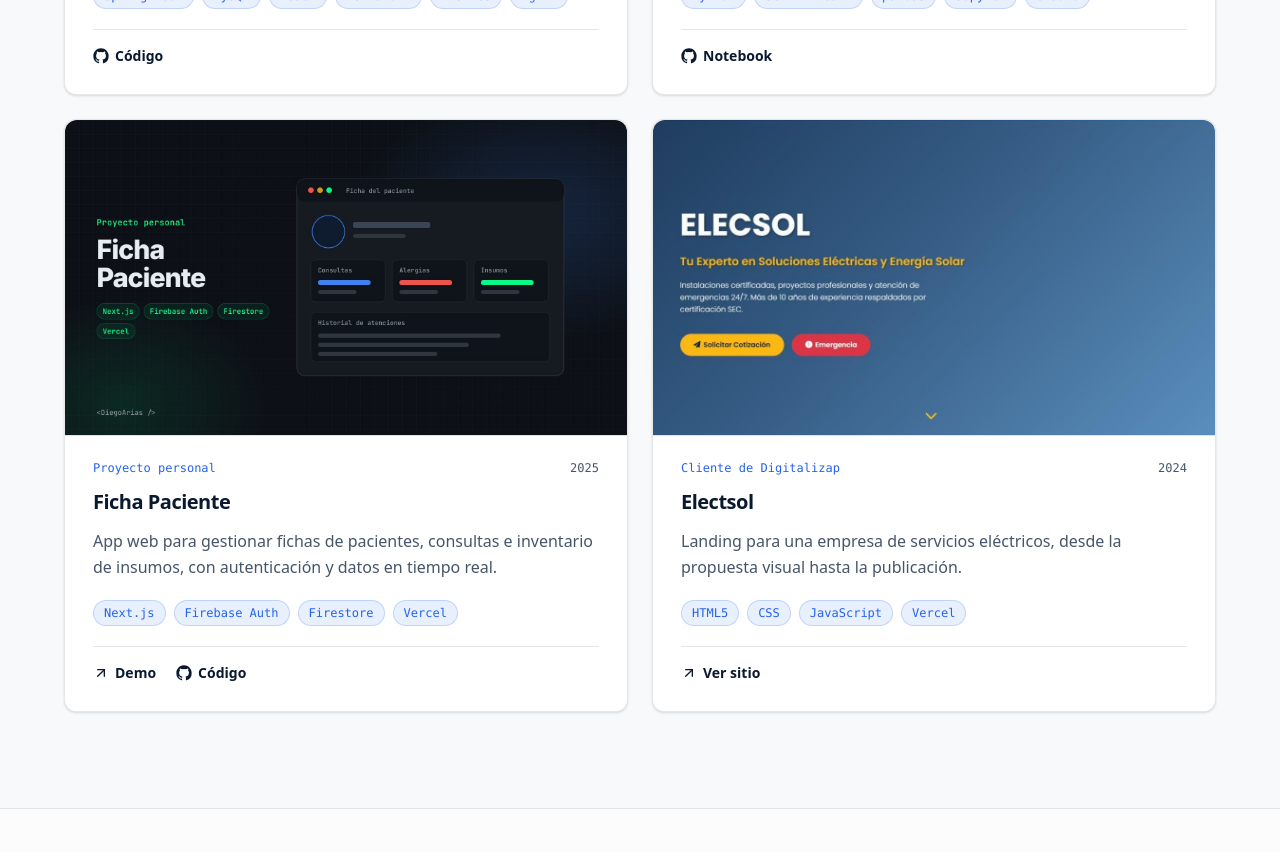
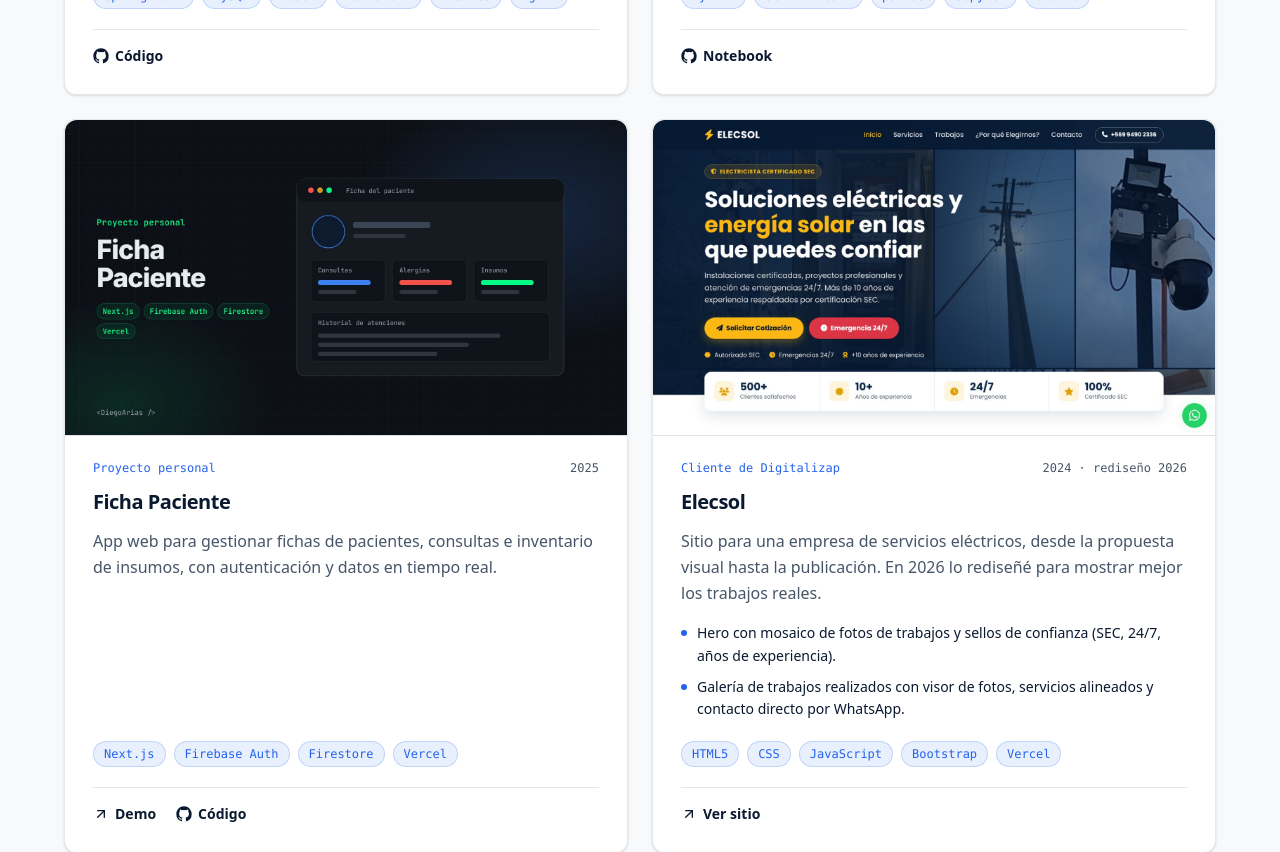
Before and after one commit to diariasHub/diariasHub.github.io, a Next.js app: page / in a window 1280 px wide. Shown: the part 3460-4312 px from the top of the page. Built offline with nearby package versions, Linux system fonts and the light colour scheme.

Commit message:
Actualiza Elecsol con el rediseño y corrige el nombre

```diff
--- a/data/profile.js
+++ b/data/profile.js
@@ -139,14 +139,17 @@
     ],
   },
   {
-    title: 'Electsol',
-    image: '/proyectos/electsol.jpg',
-    imageAlt: 'Página de inicio del sitio de Elecsol, empresa de servicios eléctricos',
+    title: 'Elecsol',
+    image: '/proyectos/elecsol.jpg',
+    imageAlt: 'Página de inicio de Elecsol con un mosaico de fotos de trabajos eléctricos reales de fondo',
     context: 'Cliente de Digitalizap',
-    period: '2024',
-    description: 'Landing para una empresa de servicios eléctricos, desde la propuesta visual hasta la publicación.',
-    bullets: [],
-    tags: ['HTML5', 'CSS', 'JavaScript', 'Vercel'],
+    period: '2024 · rediseño 2026',
+    description: 'Sitio para una empresa de servicios eléctricos, desde la propuesta visual hasta la publicación. En 2026 lo rediseñé para mostrar mejor los trabajos reales.',
+    bullets: [
+      'Hero con mosaico de fotos de trabajos y sellos de confianza (SEC, 24/7, años de experiencia).',
+      'Galería de trabajos realizados con visor de fotos, servicios alineados y contacto directo por WhatsApp.',
+    ],
+    tags: ['HTML5', 'CSS', 'JavaScript', 'Bootstrap', 'Vercel'],
     links: [{ label: 'Ver sitio', href: 'https://electsol.vercel.app/', type: 'demo' }],
   },
 ];
```
